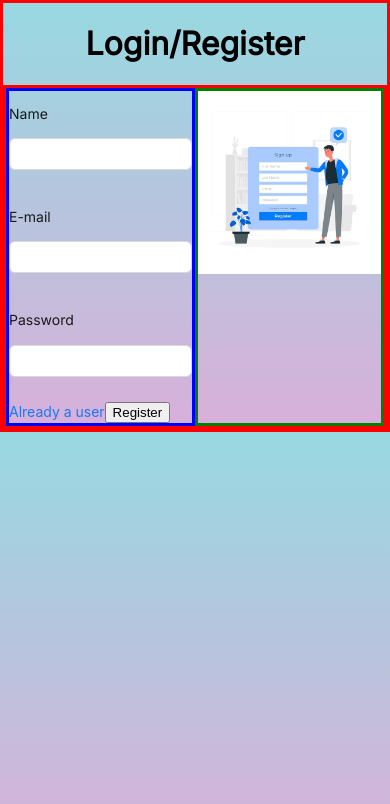
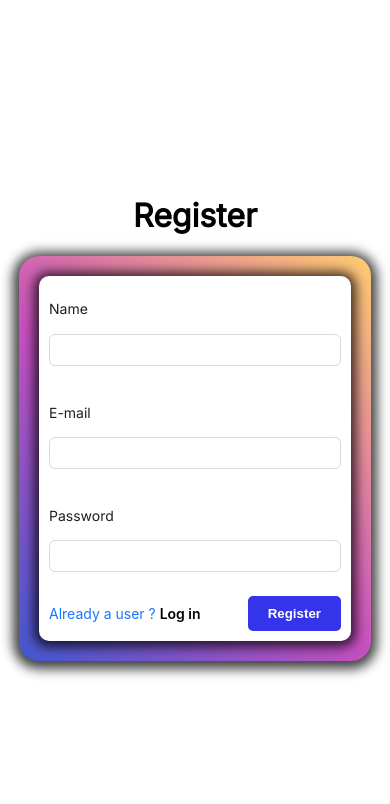
Before and after one commit to aashishthakurcodes/MERN_E-COMMERCE, a React (Create React App) app in the folder Expense_Management/client/: page /register in a window 390 px wide. Shown: the top 804 px of the page. Built offline with nearby package versions, Linux system fonts and the light colour scheme.

Commit message:
Register complete

```diff
--- a/Expense_Management/client/src/Pages/Login.js
+++ b/Expense_Management/client/src/Pages/Login.js
@@ -32,7 +32,7 @@ const Login = () => {
 
   return (
     <>
-      <div>
+      <div className="main_container">
       {loading && (
 
           <div className="loading-container">
@@ -59,7 +59,7 @@ const Login = () => {
             </Form.Item>
             </div>
             <div className="register_login">
-              <Link className="input_label" to={"/register"}>New User ? Click to register</Link>
+              <Link className="input_label" to={"/register"}>New User ?  <span className="span_data">Click to Register</span></Link>
               <button className="login_btn">Login</button>
             </div>
           </Form>
--- a/Expense_Management/client/src/Pages/Register.css
+++ b/Expense_Management/client/src/Pages/Register.css
@@ -1,23 +1,88 @@
 .reg_container{
-    border: 3px solid red;
+    /* border: 3px solid red; */
     display: flex;
     flex-direction: column;
     justify-content: center;
     align-items: center;
+    height: 99vh;
 }
 .register{
-    border: 3px solid red;
+    /* border: 3px solid red; */
+    padding: 20px;
     display: flex;
     flex-direction: row-reverse;
+    background-color: #FAACA8;
+    background-image: linear-gradient(19deg, #FAACA8 0%, #DDD6F3 100%);
+    box-shadow: 0px 2px 12px 6px rgba(0,0,0,0.75);
+    border-radius: 20px;
+
+
 }
 .img_reg{
-    border: 3px solid green;
+    /* border: 3px solid green; */
     width: 50%;
+    box-shadow: 0px 1px 12px 5px rgba(0,0,0,0.75);
+    border-radius: 10px;
 }
 .form_reg{
-    border: 3px solid blue;
+    /* border: 3px solid blue; */
     width: 50%;
+    padding: 10px;
+    box-shadow: 0px 1px 12px 5px rgba(0,0,0,0.75);
+    border-radius: 10px;
+    background: #ffff;
+}
+.form_main{
+    width: 90%;
 }
 .img2{
     width: 100%;
+    border-radius: 10px;
 }
+.register_main{
+    width: 100%;
+    /* border: 3px solid red; */
+    display: flex;
+    justify-content: space-between;
+    align-items: center;
+}
+.reg_btn{
+    background: rgb(52, 52, 235);
+    border: none;
+    padding: 10px 20px;
+    border-radius: 5px;
+    color:#ffff;
+    font-weight: 600;
+    cursor: pointer;
+}
+.reg_btn:hover{
+    background: rgb(107, 107, 209);
+}
+.span_data{
+    color: black;
+    font-weight: 600;
+}
+
+
+/* //Mobile Screen */
+@media screen and (max-width: 450px) {
+
+    .img_reg{
+        display: none;
+    }
+    .form_reg{
+        width: 100%;
+        padding: 10px;
+        /* border: 5px solid green; */
+    }
+    .form_main{
+        width: 100%;
+        /* border: 3px solid red; */
+    }
+    .register{
+        width: 80%;
+        background-color: #4158D0;
+    background-image: linear-gradient(43deg, #4158D0 0%, #C850C0 46%, #FFCC70 100%);
+
+    }
+    }
--- a/Expense_Management/client/src/Pages/Register.js
+++ b/Expense_Management/client/src/Pages/Register.js
@@ -29,12 +29,17 @@ const Register = () => {
   }, [navigate]);
   return (
     <>
-      <div>
-        {loading && <Loading />}
+      <div className="main_container2">
+      {loading && (
+
+          <div className="loading-container">
+            <Loading />
+          </div>
+        )}
         <div className="reg_container">
 
           <div>
-            <h1>Login/Register</h1>
+            <h1>Register</h1>
           </div>
         <div className="register">
           <div className="img_reg">
@@ -42,6 +47,7 @@ const Register = () => {
           </div>
 
           <div className="form_reg">
+            <div className="form_main">
             <Form layout="vertical" onFinish={submitHandler}>
               <Form.Item label="Name" name="name">
                 <Input />
@@ -52,11 +58,12 @@ const Register = () => {
               <Form.Item label="Password" name="password">
                 <Input type="password" required />
               </Form.Item>
-              <div>
-                <Link to={"/login"}>Already a user</Link>
-                <button>Register</button>
+              <div className="register_main">
+                <Link to={"/login"}>Already a user ? <span className="span_data">Log in</span></Link>
+                <button className="reg_btn">Register</button>
               </div>
             </Form>
+            </div>
           </div>
           </div>
         </div>
--- a/Expense_Management/client/src/Pages/login.css
+++ b/Expense_Management/client/src/Pages/login.css
@@ -1,6 +1,4 @@
-body{
 
-}
 .container_login{
     /* width: 500px; */
     /* border: 2px solid red; */
@@ -84,7 +82,7 @@ body{
     background: rgb(52, 52, 235);
     border: none;
     padding: 10px 20px;
-    border-radius: 10px;
+    border-radius: 5px;
     color:#ffff;
     font-weight: 600;
     cursor: pointer;
@@ -96,11 +94,7 @@ body{
 
 /* //Mobile Screen */
 @media screen and (max-width: 450px) {
-body{
-    background-color: #D9AFD9;
-background-image: linear-gradient(0deg, #D9AFD9 0%, #97D9E1 100%);
 
-}
 .login_img{
     display: none;
 }
```
